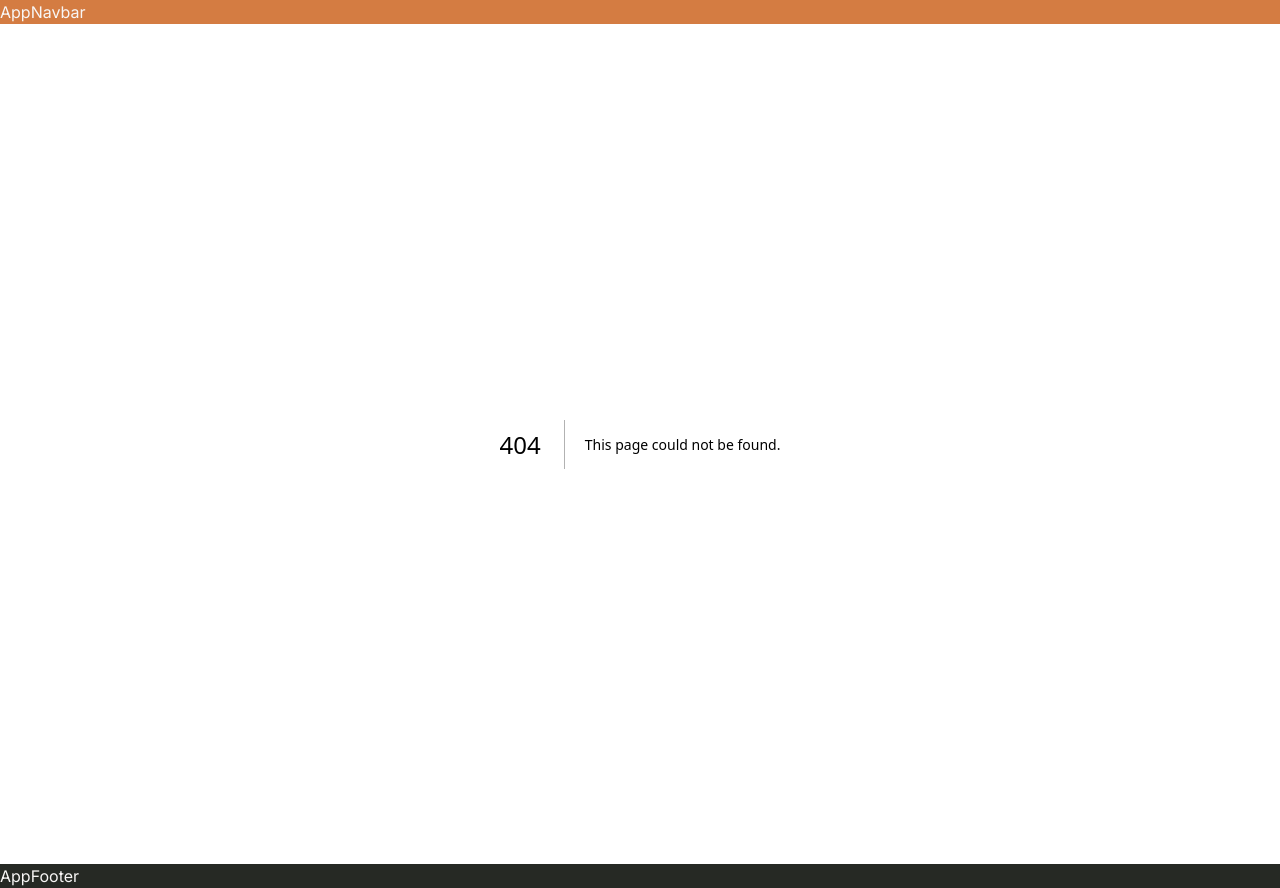
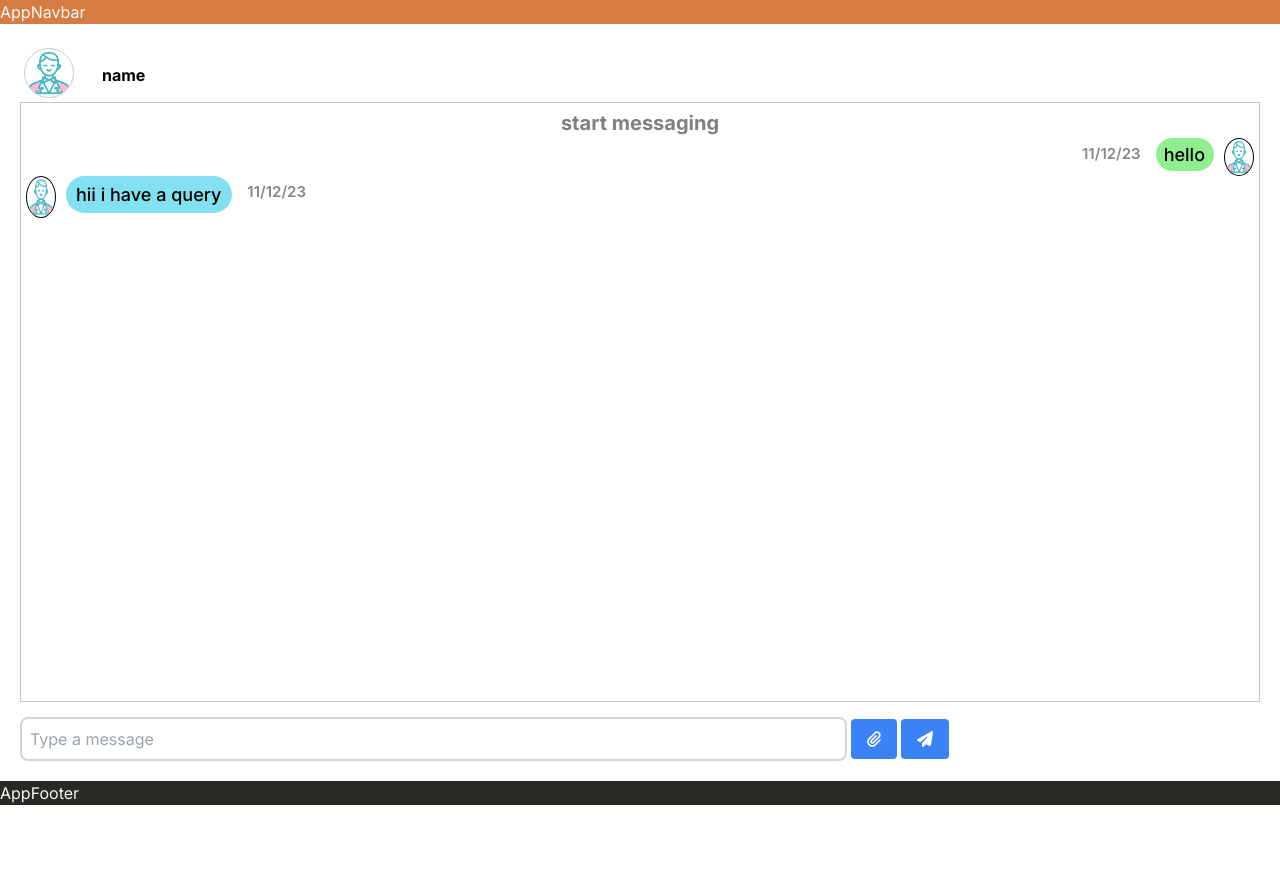
Before and after one commit to LegalX-SIH-2023/LegalEase, a Next.js app: page /chat in a window 1280 px wide. Before the commit this address had no page. After the commit the page ends 805 px from the top, so only its background shows below. Built offline with nearby package versions, Linux system fonts and the light colour scheme.

Commit message:
chat page ui done

```diff
--- /dev/null
+++ b/app/chat/layout.jsx
@@ -0,0 +1,12 @@
+import "@fortawesome/fontawesome-svg-core/styles.css";
+import { config } from "@fortawesome/fontawesome-svg-core";
+config.autoAddCss = false;
+const layout = ({children}) => {
+  return (
+    <div>
+     {children}
+    </div>
+  )
+}
+
+export default layout
--- /dev/null
+++ b/app/chat/page.jsx
@@ -0,0 +1,97 @@
+"use client";
+import Image from 'next/image'
+import { FontAwesomeIcon } from "@fortawesome/react-fontawesome";
+import {
+  faMagnifyingGlass,
+  faCircleStop,
+  faPaperPlane,
+  faPaperclip
+} from "@fortawesome/free-solid-svg-icons";
+
+const page = () => {
+  return (
+    <div>
+        <div className="w-full flex justify-start gap-6 p-1 items-center ">
+            <Image
+            src="/icon.png"
+            alt="anu"
+            width={50}
+            height={50}
+            style={{borderRadius: '50%',border: '1px solid #ccc'}}
+             />
+          <div className="font-bold p-1 mt-1">name</div>
+        </div>
+        <div className="message-output">
+        <div
+            style={{
+              display: "flex",
+              justifyContent: "center",
+              alignItems: "center",
+              fontSize: 20,
+              fontWeight: "bold",
+              color: "gray",
+            }}
+          >
+            start messaging
+          </div>
+          <div
+                className="msg" >
+                <Image
+                  src="/icon.png"
+                  alt="anu"
+                  width= {30}
+                  height={30}
+                  style={{
+
+                    borderRadius: "50%",
+                    border: "1px solid black",
+                  }}
+                />
+                <div className="message">
+                  <div className="message-text">hello</div>
+                </div>
+                <div className="message-time">11/12/23</div>
+              </div>
+              <div
+                className=
+                 "msg-user"
+
+              >
+                <Image
+                  src="/icon.png"
+                  alt="anu"
+                  width= {30}
+                  height={30}
+                  style={{
+
+                    borderRadius: "50%",
+                    border: "1px solid black",
+                  }}
+                />
+                <div className="message-user">
+                  <div className="message-text">hii i have a query</div>
+                </div>
+                <div className="message-time">11/12/23</div>
+              </div>
+            </div>
+            <form>
+            <div class="w-full container  grid grid-cols-12 justify-center items-center sm:grid-cols-6">
+
+                <div class="col-span-8 sm:col-span-4" >
+                    <input type="text" placeholder="Type a message" class="w-full border-2 border-gray-300 p-2 rounded-lg outline-none focus:border-blue-400"/>
+                </div>
+
+                <div class="col-span-2 mx-1 flex gap-3 sm:gap-1">
+                <button class="bg-blue-500 hover:bg-blue-600 text-white font-bold py-2 px-4 rounded"><FontAwesomeIcon icon={faPaperclip}/> </button>
+                <button class="bg-blue-500 hover:bg-blue-600 text-white font-bold py-2 px-4 rounded"><FontAwesomeIcon icon={faPaperPlane} /></button>
+
+                </div>
+            </div>
+            </form>
+    </div>
+
+
+  )
+}
+
+export default page
--- a/package.json
+++ b/package.json
@@ -9,6 +9,11 @@
     "lint": "next lint"
   },
   "dependencies": {
+    "@fortawesome/fontawesome-svg-core": "^6.4.2",
+    "@fortawesome/free-brands-svg-icons": "^6.4.2",
+    "@fortawesome/free-regular-svg-icons": "^6.4.2",
+    "@fortawesome/free-solid-svg-icons": "^6.4.2",
+    "@fortawesome/react-fontawesome": "^0.2.0",
     "autoprefixer": "10.4.16",
     "bcrypt": "^5.1.1",
     "eslint": "8.49.0",
--- a/styles/globals.css
+++ b/styles/globals.css
@@ -9,3 +9,54 @@ body {
   width: 100%;
   height: 100%;
 }
+
+.message-output{
+  padding: 5px;
+  height:75vh;
+  border: 1px solid rgb(199, 193, 193);
+  overflow-y: scroll;
+  margin-bottom: 15px;
+
+}
+.message-output::-webkit-scrollbar{
+  display: none;
+}
+
+.message{
+  width:fit-content;
+  background-color: lightgreen;
+
+  border-radius: 20px;
+  padding: 3px;
+  margin-bottom: 5px;
+}
+.message-user{
+
+  width:fit-content;
+  background-color: rgb(130, 224, 241);
+  border-radius: 20px;
+  padding: 5px;
+  margin-bottom: 5px;
+}
+.message-text{
+  font-size: 18px;
+  font-weight: 500;
+  margin-left: 5px;
+  margin-right: 6px;
+}
+.msg{
+  display: flex;
+  justify-content: end;
+  flex-direction: row-reverse;
+  gap: 10px;
+}
+.msg-user{
+  display: flex;
+  gap: 10px;
+}
+.message-time{
+  font-size: 15px;
+  font-weight: 600;
+  color:rgb(134, 135, 135);
+  padding: 5px;
+}
```
Also changed, not shown: public/icon.png (added).
